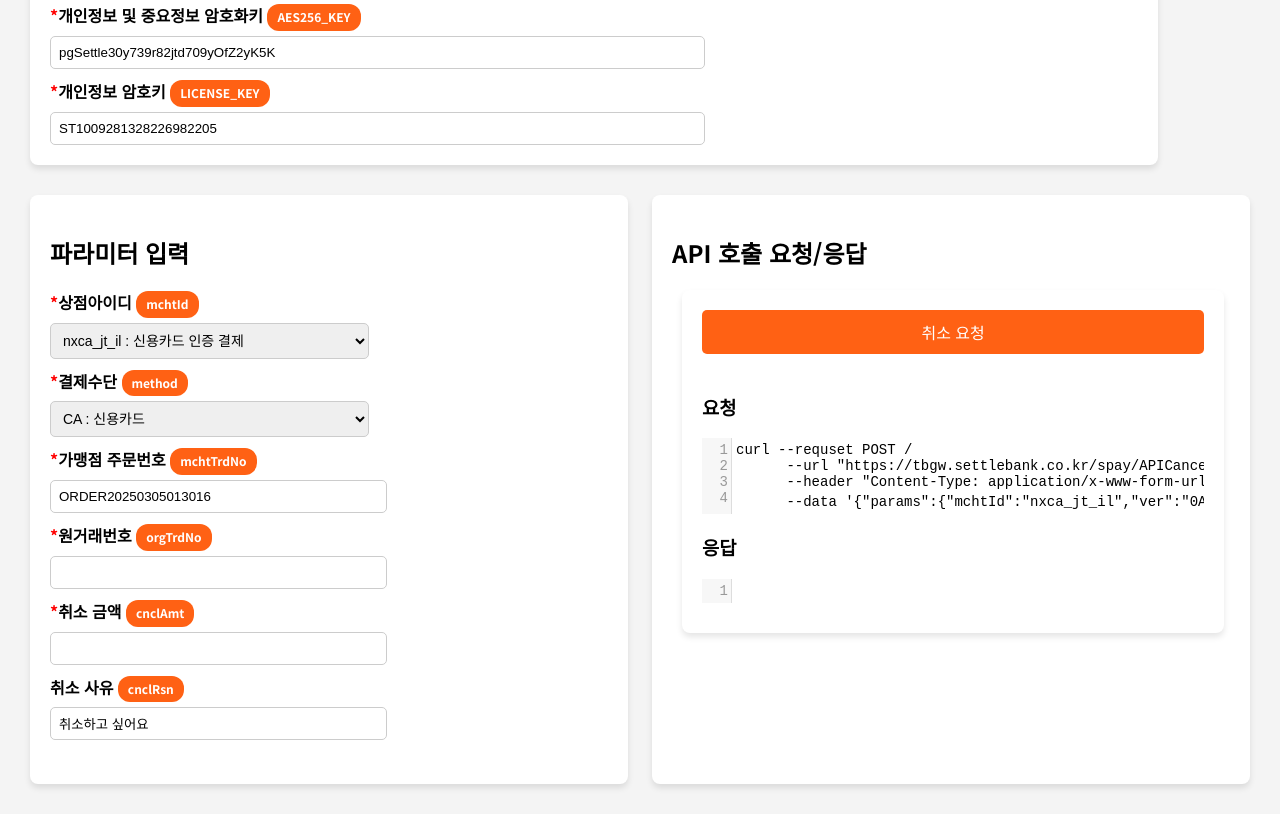
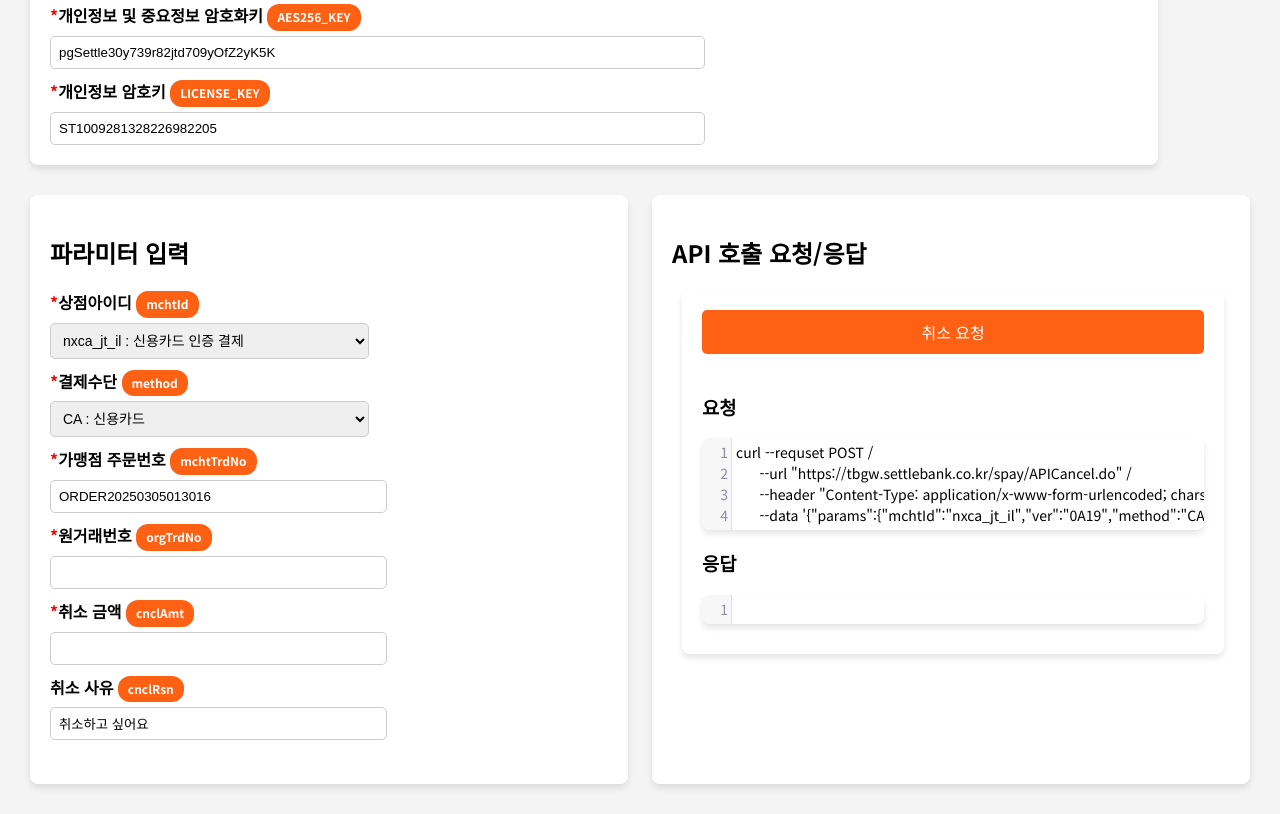
Before and after one commit to hchanhi/hecto_payment, a website: page public/cancel.html in a window 1280 px wide. Shown: the part 443-1257 px from the top of the page. Drawn offline with nearby package versions, Linux system fonts and the light colour scheme.

Commit message:
Update styles.css

```diff
--- a/public/styles.css
+++ b/public/styles.css
@@ -1,5 +1,4 @@
-body
-{
+body {
   font-family: "Noto Sans KR", serif;
   background-color: #f4f4f4;
   margin: 0;
@@ -36,7 +35,8 @@ body
   min-width: 280px;
 }
 
-  .container, .code-output {
+.container,
+.code-output {
   background: #fff;
   border-radius: 8px;
   box-shadow: 0px 4px 6px rgba(0, 0, 0, 0.1);
@@ -44,16 +44,18 @@ body
   margin: 10px;
   flex: 1;
   min-width: 280px;
-
 }
 
 .container {
   max-width: 45%;
 }
 
-  .code-output {
+.code-output,
+.curl-output,
+.res-output {
   max-width: 90%;
   margin-top: 20px;
+  border-radius: 8px;
   width: 100%;
   overflow: auto;
 }
@@ -64,7 +66,8 @@ body
   margin-top: 10px;
 }
 
-  input, select {
+input,
+select {
   width: calc(60% - 16px);
   padding: 8px;
   margin-top: 5px;
@@ -76,7 +79,7 @@ body
 button {
   width: 100%;
   padding: 10px;
-    background-color: #FF6114;
+  background-color: #ff6114;
   color: white;
   border: none;
   border-radius: 5px;
@@ -91,7 +94,7 @@ body
   font-size: 12px;
   font-weight: bold;
   color: white;
-    background-color: #FF6114;
+  background-color: #ff6114;
   border-radius: 12px;
   text-align: center;
   line-height: 1.4;
@@ -106,11 +109,35 @@ body
   word-wrap: break-word;
 }
 
+/* 공통 스타일 */
 .CodeMirror {
   height: 100%;
-    font-family: monospace;
-    font-size: 14px;
+  font-family: 'Noto Sans KR', sans-serif !important; /* 폰트 설정 */
+  font-size: 14px; /* 원하는 폰트 크기 설정 */
+  line-height: 1.5;
+  border-radius: 8px;
+  box-shadow: 0px 4px 6px rgba(0, 0, 0, 0.1);
   margin-bottom: 10px;
+}
+
+.CodeMirror-lines {
+  line-height: 1.5;
+}
+
+/* 테마 설정 (예: dracula 테마의 배경색과 글자색을 CSS로 변경) */
+.CodeMirror-dracula {
+  background-color: #282a36;
+  color: #f8f8f2;
+}
+
+.CodeMirror-linenumber {
+  color: #8d8f9e; /* 라인 번호 색상 */
+}
+
+/* 스크롤바 스타일 */
+.CodeMirror-scroll {
+  scrollbar-color: #8d8f9e #282a36; /* 스크롤바 색상 */
+  scrollbar-width: thin; /* 스크롤바의 두께 */
 }
 
 .error-message {
@@ -119,13 +146,11 @@ body
   display: none;
 }
 
-
 .label-select-container {
   display: flex;
   flex-direction: column;
   margin-bottom: 20px;
 }
-
 
 select {
   margin-top: 5px;
```
Lines whose indentation alone changed are shown as unchanged.
